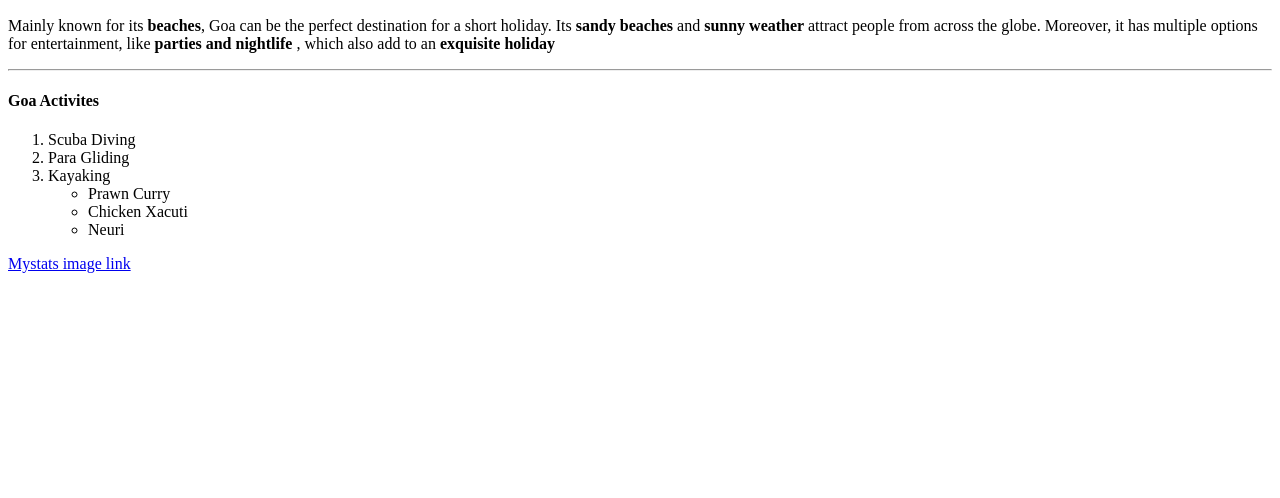
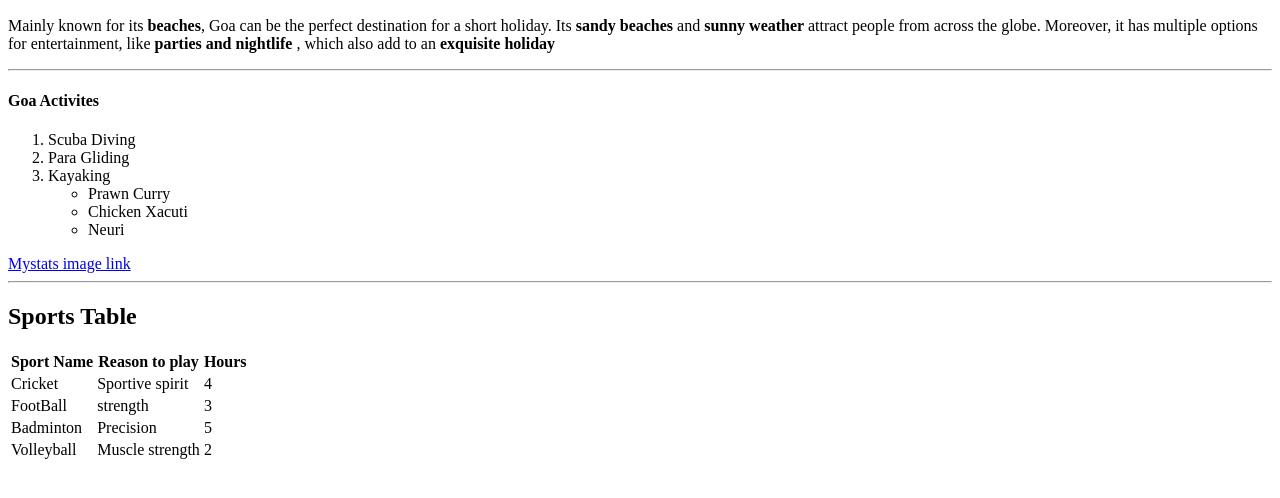
Before and after one commit to 44-563-WebApps-F23/44563-webapps-f23-assignment3-Akhil2402, a plain HTML site: page index.html in a window 1280 px wide. Shown: the part 110-608 px from the top of the page. Drawn offline with Linux system fonts and the light colour scheme.

Commit message:
added Table

```diff
--- a/index.html
+++ b/index.html
@@ -24,5 +24,32 @@
 </ul>
 </ol>
 <a href="Mystats.html" target="_blank"> Mystats image link</a>
-
+<hr>
+<h2> Sports Table </h2>
+<table>
+    <tr>
+            <th> Sport Name </th>
+            <th> Reason to play </th>
+            <th> Hours </th>
+    </tr>
+    <tr>
+        <td> Cricket </td>
+        <td> Sportive spirit </td>
+        <td>   4     </td>
+    </tr>
+        <td> FootBall </td>
+        <td> strength </td>
+        <td>   3     </td>
+     </tr>
+    <tr>
+        <td> Badminton </td>
+        <td> Precision </td>
+        <td>   5       </td>
+    </tr>
+    <tr>
+        <td> Volleyball </td>
+        <td> Muscle strength </td>
+        <td>     2      </td>
+    </tr>
+</table>
 </head>
```
